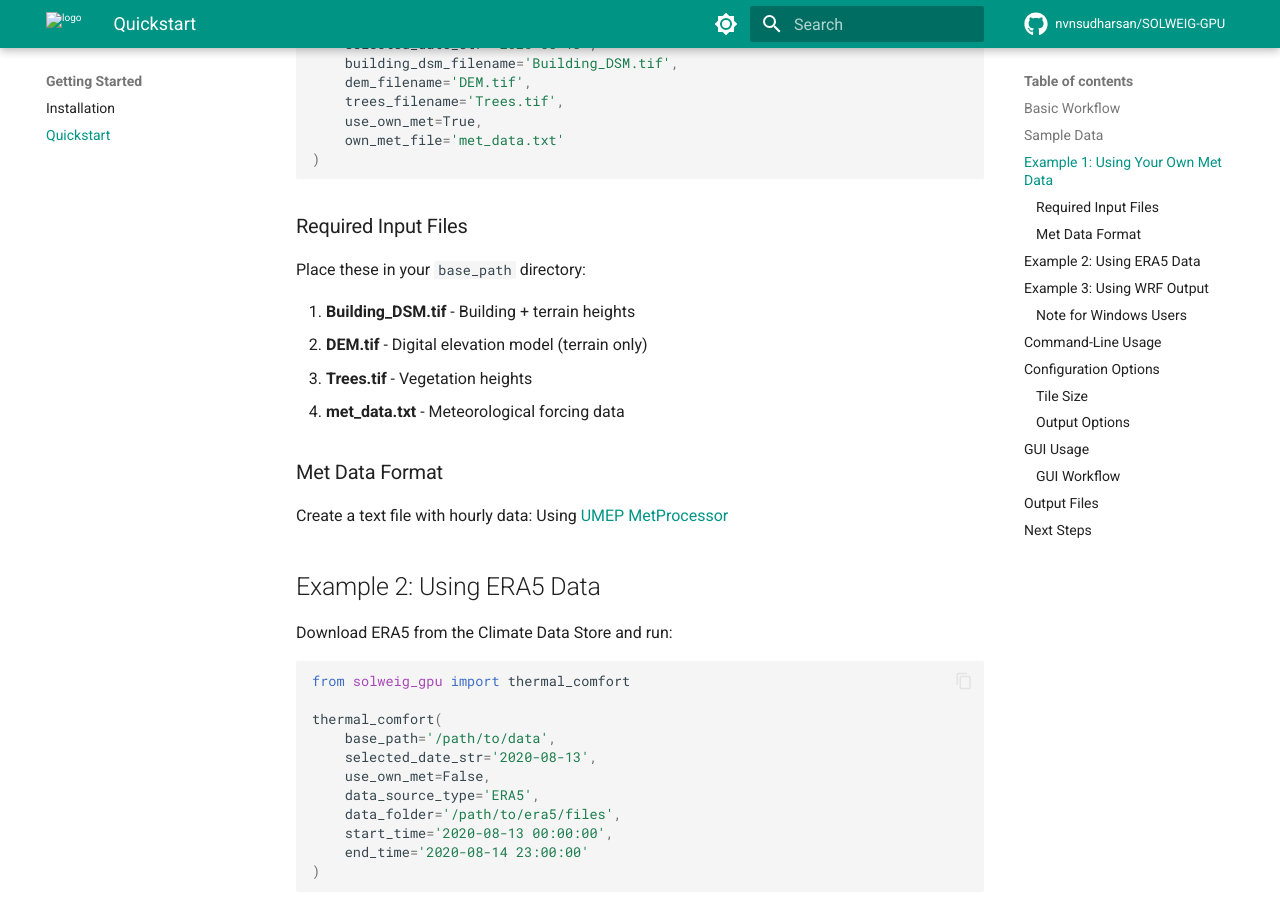
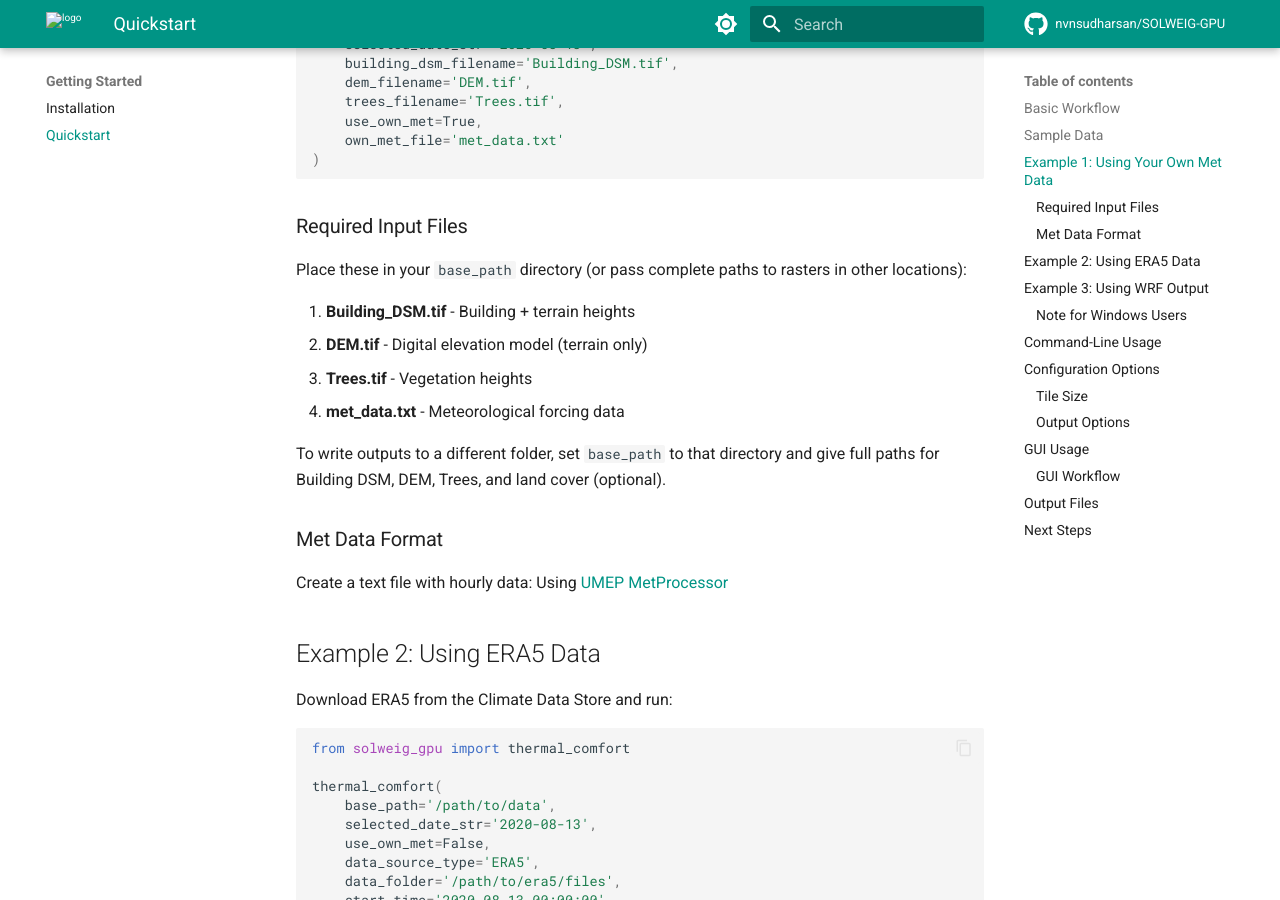
Before and after one commit to nvnsudharsan/SOLWEIG-GPU, an MkDocs documentation site: the page built from docs/quickstart.md, in a window 1280 px wide and 900 px high, scrolled down 771 px. Built offline with MkDocs 1.6.1 and Material for MkDocs 9.7.7, drawn with Linux system fonts in a browser that asks for light colours; comment, search, counter and statistics services are not loaded; the version menu is left out.

Commit message:
Enhance documentation for output directory configuration
Updated the documentation across multiple files to clarify how to set the `base_path` for output files. Added tips for writing outputs to a different directory and emphasized the need for complete paths for input rasters. This improves user guidance on configuring output locations and aligns with recent changes in the output structure.

```diff
--- a/docs/quickstart.md
+++ b/docs/quickstart.md
@@ -31,12 +31,14 @@ thermal_comfort(
 
 ### Required Input Files
 
-Place these in your `base_path` directory:
+Place these in your `base_path` directory (or pass complete paths to rasters in other locations):
 
 1. **Building_DSM.tif** - Building + terrain heights
 2. **DEM.tif** - Digital elevation model (terrain only)
 3. **Trees.tif** - Vegetation heights
 4. **met_data.txt** - Meteorological forcing data
+
+To write outputs to a different folder, set `base_path` to that directory and give full paths for Building DSM, DEM, Trees, and land cover (optional).
 
 ### Met Data Format
 
```
Also changed, not shown: README.md (+4 -2 lines), docs/configuration.md (+7 -4 lines), docs/input_data.md (+3 -0 lines), docs/outputs.md (+1 -1 lines).
